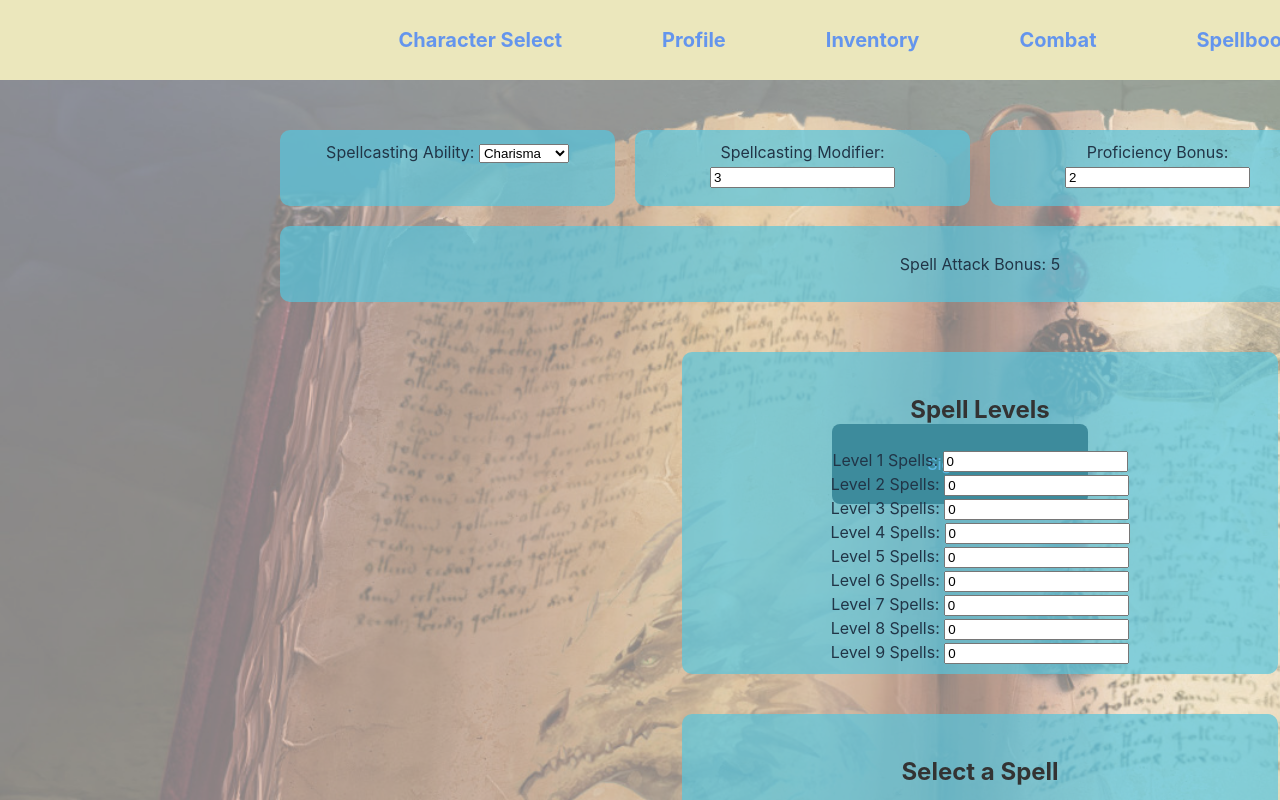
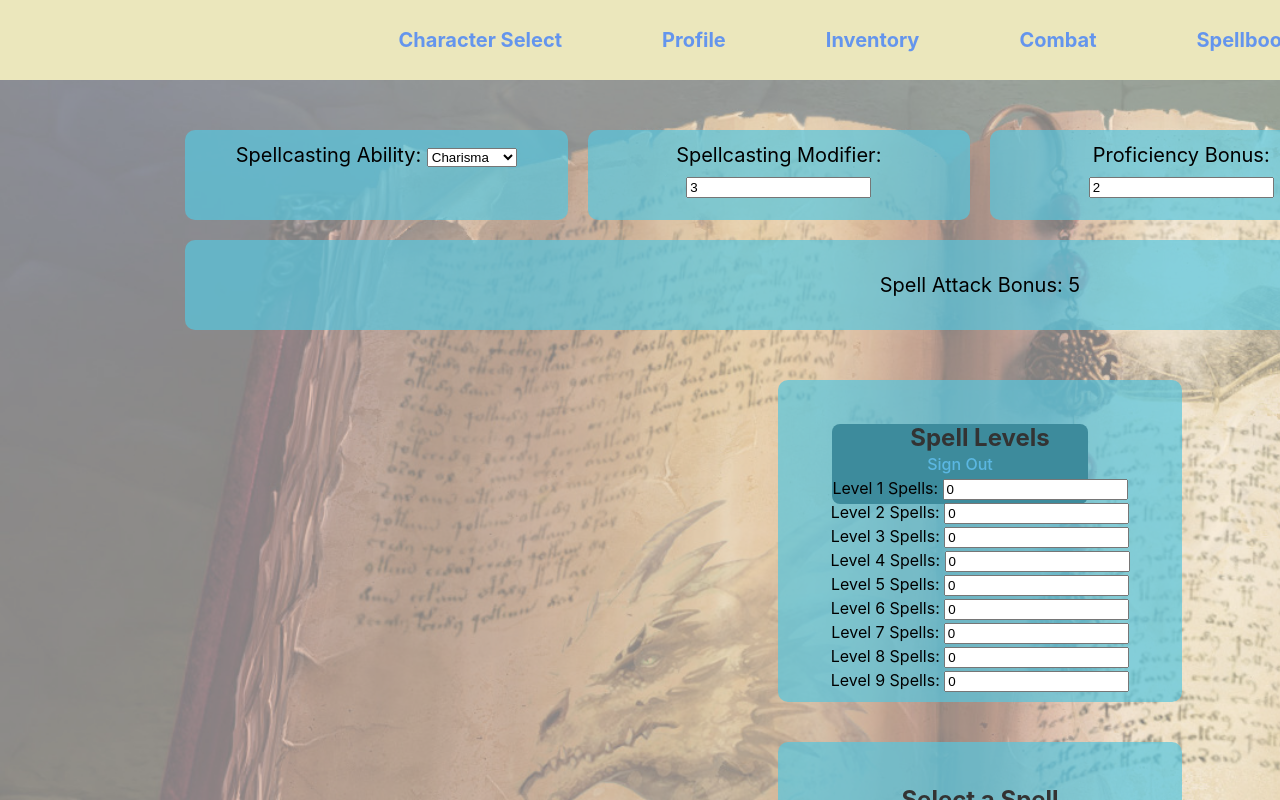
Before and after one commit to Dkobes/adventurers-board, a React (Vite) app in the folder client/: page /spellbook/1 in a window 1280 px wide. Shown: the top 800 px of the page. Built offline with nearby package versions, Linux system fonts and the light colour scheme; no server answers.

Commit message:
updates to spellbook css

```diff
--- a/client/src/pages/Spellbook/spellbook.css
+++ b/client/src/pages/Spellbook/spellbook.css
@@ -30,6 +30,9 @@
     justify-content: space-around;
     flex-wrap: wrap;
     max-width: 150%;
+    color: black;
+    font-style: bold;
+    font-size: 20px;
 }
 
 .spellcasting-ability,
@@ -50,21 +53,25 @@
 .spell-selector,
 .saved-spells {
     display: inline-block;
-    width: 30%;
-    vertical-align: top;
+    width: 20%;
     margin: 20px 10px;
     padding: 10px;
     background-color: rgba(88, 199, 222, 0.7);
     border-radius: 10px;
 }
 
+.spell-level {
+    color: black;
+}
+
 .selected-spell-details {
     position: relative;
     margin: 20px auto;
     max-width: 95%;
-    max-height: 200px; /* Restrict height */
-    overflow-y: auto; /* Add vertical scroll */
-    background-color: rgba(88, 199, 222, 0.7);
+    max-height: 200px;
+    overflow-y: auto;
+    background-color: rgba(254, 255, 255, 0.7);
     padding: 15px;
     border-radius: 10px;
+    color: black;
 }
```
